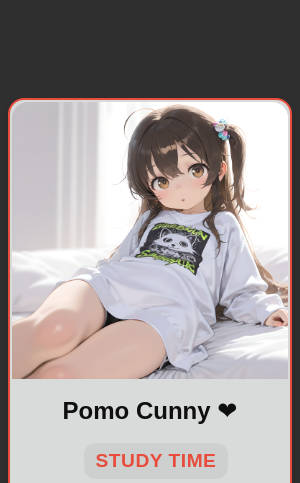
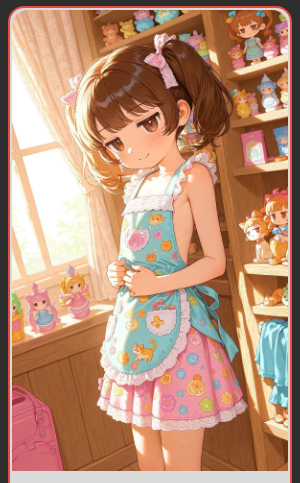
Before and after one commit to Chino-chan/Pomo-Doll, an Electron app: page index.html in a window 300 px wide. Shown: the top 483 px of the page. Drawn offline with Linux system fonts and the light colour scheme.

Commit message:
fixed covername

```diff
--- a/index.html
+++ b/index.html
@@ -682,7 +682,7 @@
 
   <body>
     <div id="app">
-      <div id="imgFront"><img src="img/Gx1RtClbsAE1qm4.jpeg" alt=""></div>
+      <div id="imgFront"><img src="img/appcover.jpeg" alt=""></div>
 
       <div id="MainApp">
         <h2>Pomo Cunny ❤</h2>
```
Also changed, not shown: img/Extra-images/appco.jpg (added), img/Extra-images/appcover.jpeg (renamed from img/Gx1RtClbsAE1qm4.jpeg), img/appcover.jpeg (added).
